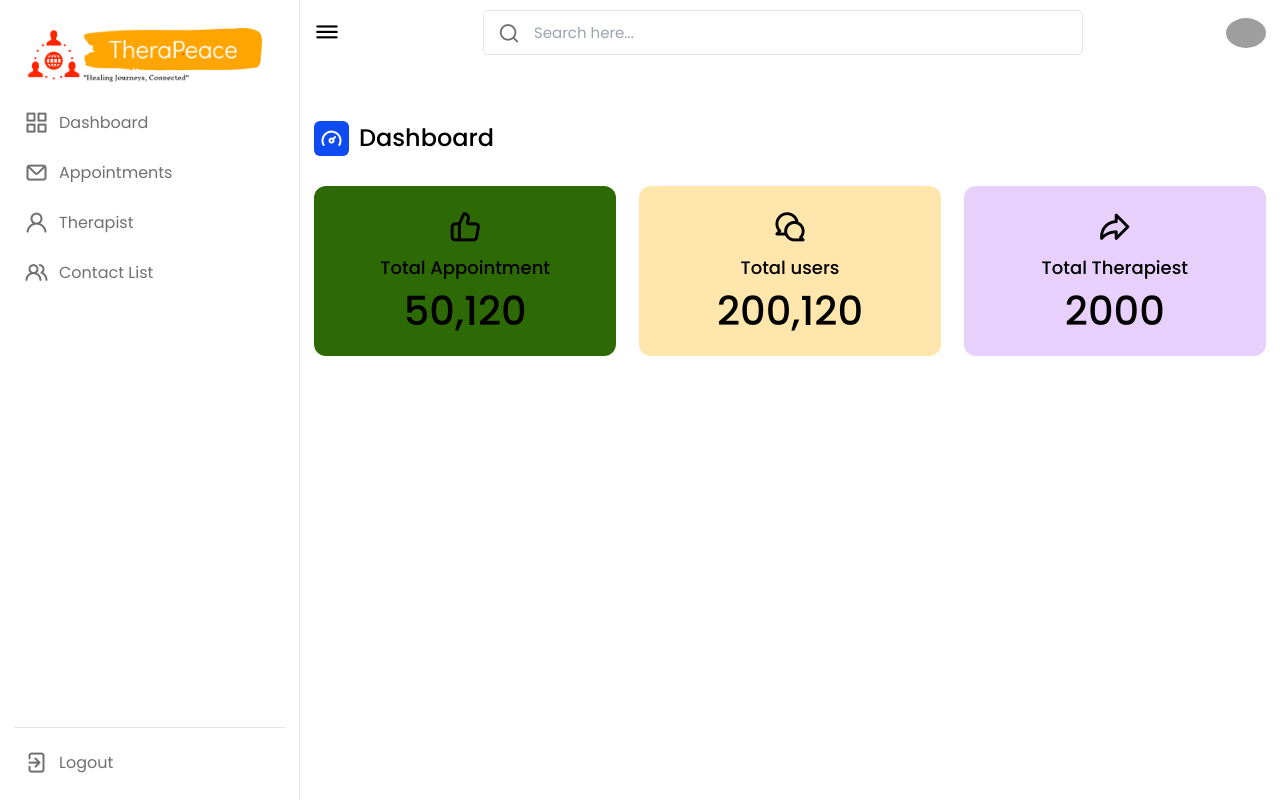
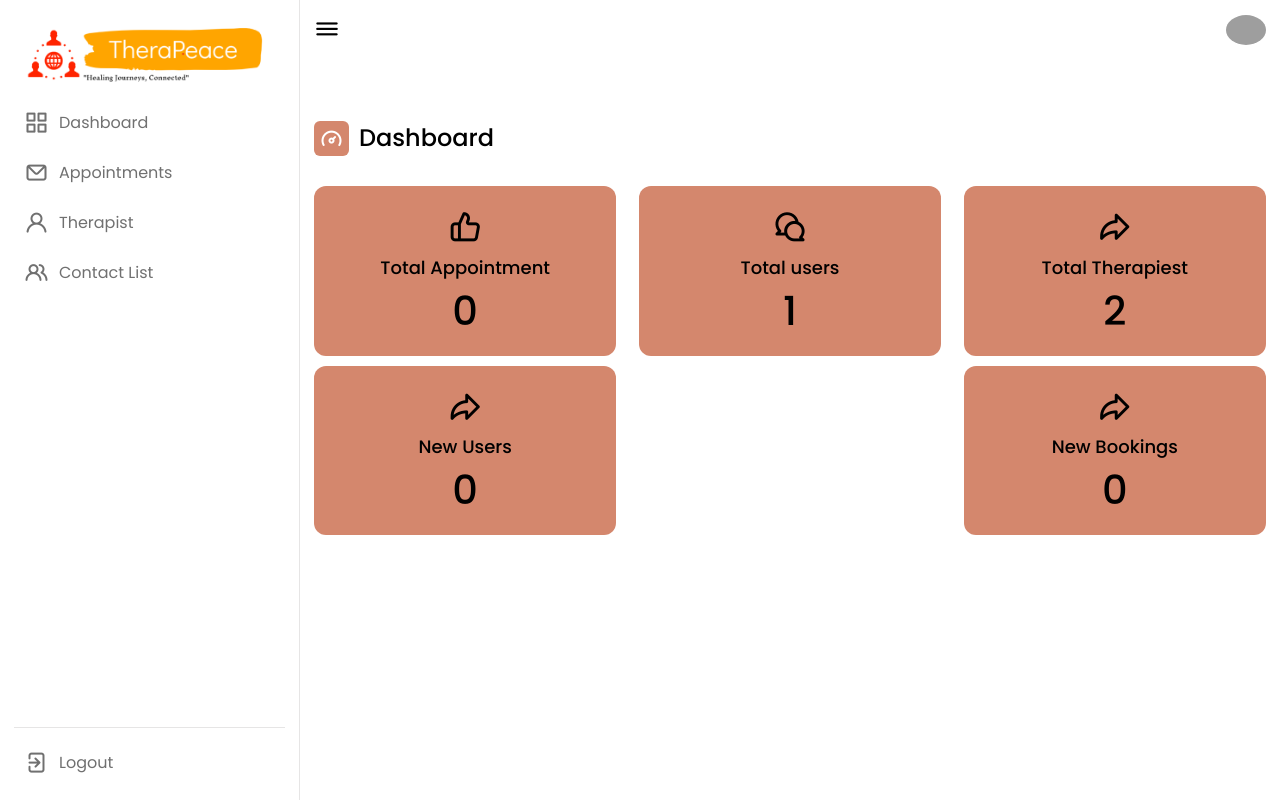
Before and after one commit to abhishekkarky/Therapist-Booking-System, a Django app: page /admin-page in a window 1280 px wide. Run offline with Django 5.2, Linux system fonts and the light colour scheme; the visitor is signed in with stand-in values (Sample User, id 1); data comes from the database, SQL or seed files in the repository; data that the repository does not hold is empty; some libraries are stand-ins or nearby versions; grey boxes are pictures that could not be loaded.

Commit message:
changes in dashboard

```diff
--- a/Auth/views.py
+++ b/Auth/views.py
@@ -12,7 +12,9 @@ from django.views.decorators.csrf import csrf_exempt
 from django.db import transaction
 
 from Auth.models import Booking, Payment, Therapist, CustomUser
+from Home.models import ContactList
 
+from datetime import datetime, timedelta
 
 def home(request):
     if request.user.is_authenticated:
@@ -128,7 +130,24 @@ def individual(request, id):
 
 def adminPage(request):
     if (request.user.is_authenticated and request.user.is_admin):
-        return render(request, 'admin/admin-panel.html')
+
+        therapist = Therapist.objects.all().count()
+        userCount = CustomUser.objects.all().count()
+        bookingCount = Booking.objects.all().count()
+        contactCount = ContactList.objects.all().count()
+        seven_days_ago = datetime.now() - timedelta(days=7)
+        user_count_last_7_days = CustomUser.objects.filter(created_at=seven_days_ago).count()
+        # booking_count_last_7_days = Booking.objects.filter(created_at=seven_days_ago).count()
+
+        context = {
+            'therapist':therapist,
+            'userCount':userCount,
+            'bookingCount':bookingCount,
+            'contactCount':contactCount,
+            'user_count_last_7_days':user_count_last_7_days,
+            # 'booking_count_last_7_days':booking_count_last_7_days
+        }
+        return render(request, 'admin/admin-panel.html',context)
     else:
         messages.error(
             request, "You do not have permission to access this page.")
--- a/static/css/adminpanel.css
+++ b/static/css/adminpanel.css
@@ -9,7 +9,7 @@
 
 :root{
     /* ===== Colors ===== */
-    --primary-color: #0E4BF1;
+    --primary-color: #d4876d;
     --panel-color: #FFF;
     --text-color: #000;
     --black-light-color: #707070;
@@ -17,7 +17,7 @@
     --toggle-color: #DDD;
     --box1-color: #4DA3FF;
     --box2-color: #FFE6AC;
-    --box3-color: #E7D1FC;
+    --box3-color: #DB7957;
     --title-icon-color: #fff;
 
     /* ====== Transition ====== */
@@ -333,7 +333,7 @@ nav.close ~ .dashboard .top{
     background-color: var(--box2-color);
 }
 .boxes .box.box3{
-    background-color: var(--box3-color);
+    background-color: #d4876d;
 }
 .dash-content .activity .activity-data{
     display: flex;
--- a/templates/admin/admin-panel.html
+++ b/templates/admin/admin-panel.html
@@ -40,10 +40,10 @@
       <div class="top">
         <i class="uil uil-bars sidebar-toggle"></i>
 
-        <div class="search-box">
+        {% comment %} <div class="search-box">
           <i class="uil uil-search"></i>
           <input type="text" placeholder="Search here..." />
-        </div>
+        </div> {% endcomment %}
 
         <img src="/static/images/profile.jpg" alt="" />
       </div>
@@ -56,20 +56,30 @@
           </div>
 
           <div class="boxes">
-            <div class="box box1">
+            <div class="box box3">
               <i class="uil uil-thumbs-up"></i>
               <span class="text">Total Appointment</span>
-              <span class="number">50,120</span>
+              <span class="number">{{bookingCount}}</span>
             </div>
-            <div class="box box2">
+            <div class="box box3">
               <i class="uil uil-comments"></i>
               <span class="text">Total users</span>
-              <span class="number">200,120</span>
+              <span class="number">{{userCount}}</span>
             </div>
             <div class="box box3">
               <i class="uil uil-share"></i>
               <span class="text">Total Therapiest</span>
-              <span class="number">2000</span>
+              <span class="number">{{therapist}}</span>
+            </div>
+            <div class="box box3" style="margin-top: 10px">
+              <i class="uil uil-share"></i>
+              <span class="text">New Users</span>
+              <span class="number">{{user_count_last_7_days}}</span>
+            </div>
+            <div class="box box3" style="margin-top: 10px">
+              <i class="uil uil-share"></i>
+              <span class="text">New Bookings</span>
+              <span class="number">{{user_count_last_7_days}}</span>
             </div>
           </div>
         </div>
--- a/templates/admin/booking-management.html
+++ b/templates/admin/booking-management.html
@@ -37,10 +37,10 @@
     <section class="dashboard">
       <div class="top">
         <i class="uil uil-bars sidebar-toggle"></i>
-        <div class="search-box">
+        {% comment %} <div class="search-box">
           <i class="uil uil-search"></i>
           <input type="text" placeholder="Search here..." />
-        </div>
+        </div> {% endcomment %}
         <img src="/static/images/profile.jpg" alt="" />
       </div>
 
--- a/templates/admin/contact-list.html
+++ b/templates/admin/contact-list.html
@@ -37,10 +37,10 @@
     <section class="dashboard">
       <div class="top">
         <i class="uil uil-bars sidebar-toggle"></i>
-        <div class="search-box">
+        {% comment %} <div class="search-box">
           <i class="uil uil-search"></i>
           <input type="text" placeholder="Search here..." />
-        </div>
+        </div> {% endcomment %}
         <img src="/static/images/profile.jpg" alt="" />
       </div>
 
--- a/templates/admin/property-management.html
+++ b/templates/admin/property-management.html
@@ -39,10 +39,10 @@
     <section class="dashboard">
         <div class="top">
             <i class="uil uil-bars sidebar-toggle"></i>
-            <div class="search-box">
+            {% comment %} <div class="search-box">
                 <i class="uil uil-search"></i>
                 <input type="text" placeholder="Search here..." />
-            </div>
+            </div> {% endcomment %}
             <img src="/static/images/profile.jpg" alt="" />
         </div>
 
@@ -53,7 +53,7 @@
                         <i class="uil uil-tachometer-fast-alt text-2xl"></i>
                         <span class="text-2xl ml-2">Therapiest</span>
                     </div>
-                    <button id="openModal" class="bg-[#2d6904] text-white px-4 py-2 rounded">Add</button>
+                    <button id="openModal" class="bg-[#d4876d] text-white px-4 py-2 rounded">Add</button>
                 </div>
 
                 <!-- Table with property data -->
--- a/therapist_booking/settings.py
+++ b/therapist_booking/settings.py
@@ -86,9 +86,9 @@ WSGI_APPLICATION = 'therapist_booking.wsgi.application'
 DATABASES = {
     'default': {
         'ENGINE': 'django.db.backends.mysql',
-        'NAME': 'therapists_booking',
+        'NAME': 'therapist',
         'USER': 'root',
-        'PASSWORD': 'user',
+        'PASSWORD': 'abi123',
         'HOST': 'localhost',
         'PORT': '3306',
         'OPTIONS': {
```
Also changed, not shown: static/js/admin-panel.js (added, +32 -0 lines), templates/admin/teams-management.html (+5 -5 lines).
